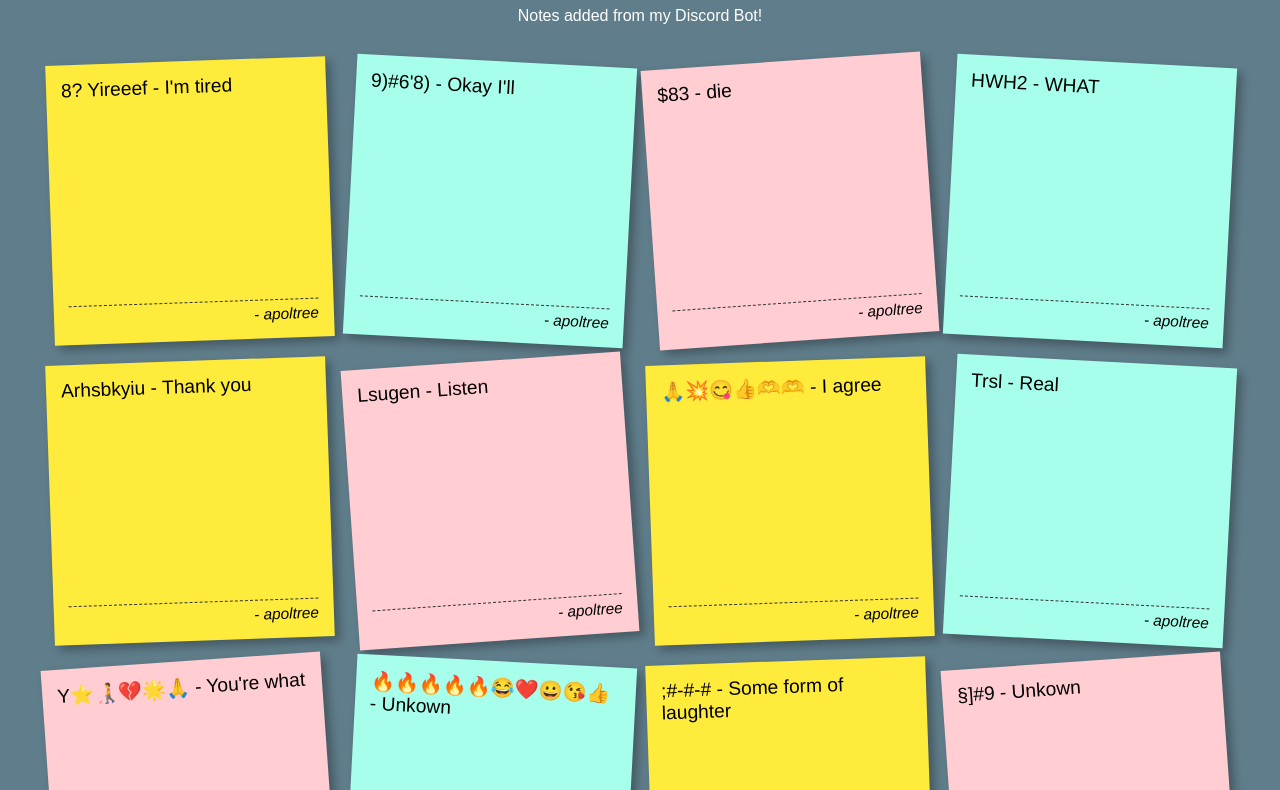
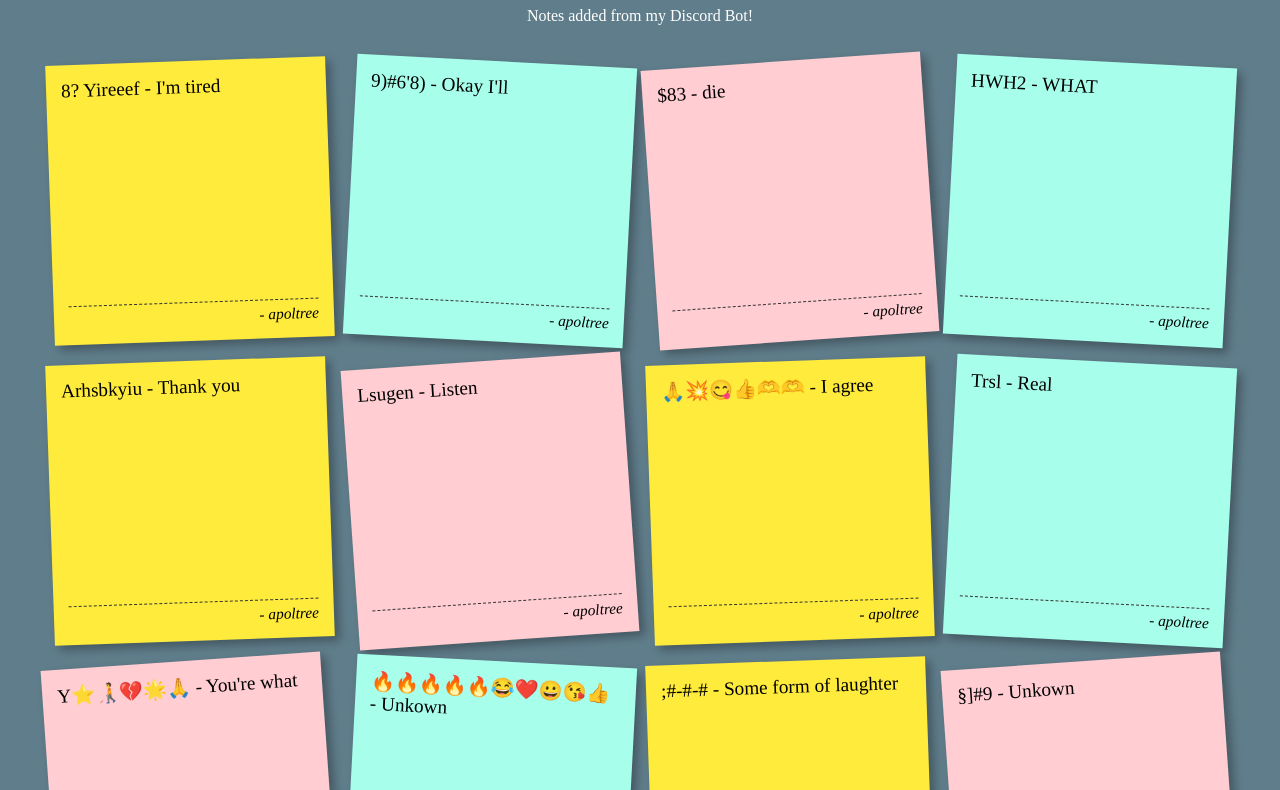
Before and after one commit to birthdayclipboard/discord-sticky-board, a plain HTML site: page index.html in a window 1280 px wide. Shown: the part 101-891 px from the top of the page. Drawn offline with Linux system fonts and the light colour scheme.

Commit message:
Update style.css

```diff
--- a/style.css
+++ b/style.css
@@ -1,13 +1,12 @@
   body {
     background-color: #607d8b; /* A nice corkboard-like color */
-    font-family: sans-serif;
     padding: 20px;
 }
 
 h1, p {
     color: white;
     text-align: center;
-    font-family: 'Berkshire Swash', sans-serif;
+    font-family: 'Berkshire Swash';
 }
 
 #notes-container {
@@ -28,7 +27,7 @@ h1, p {
     transition: transform 0.2s ease-in-out;
 
     /* THE IMPORTANT PART: COMIC SANS! */
-    font-family: 'Berkshire Swash', sans-serif;
+    font-family: 'Berkshire Swash';
     font-size: 1.2em;
 
     display: flex;
```
